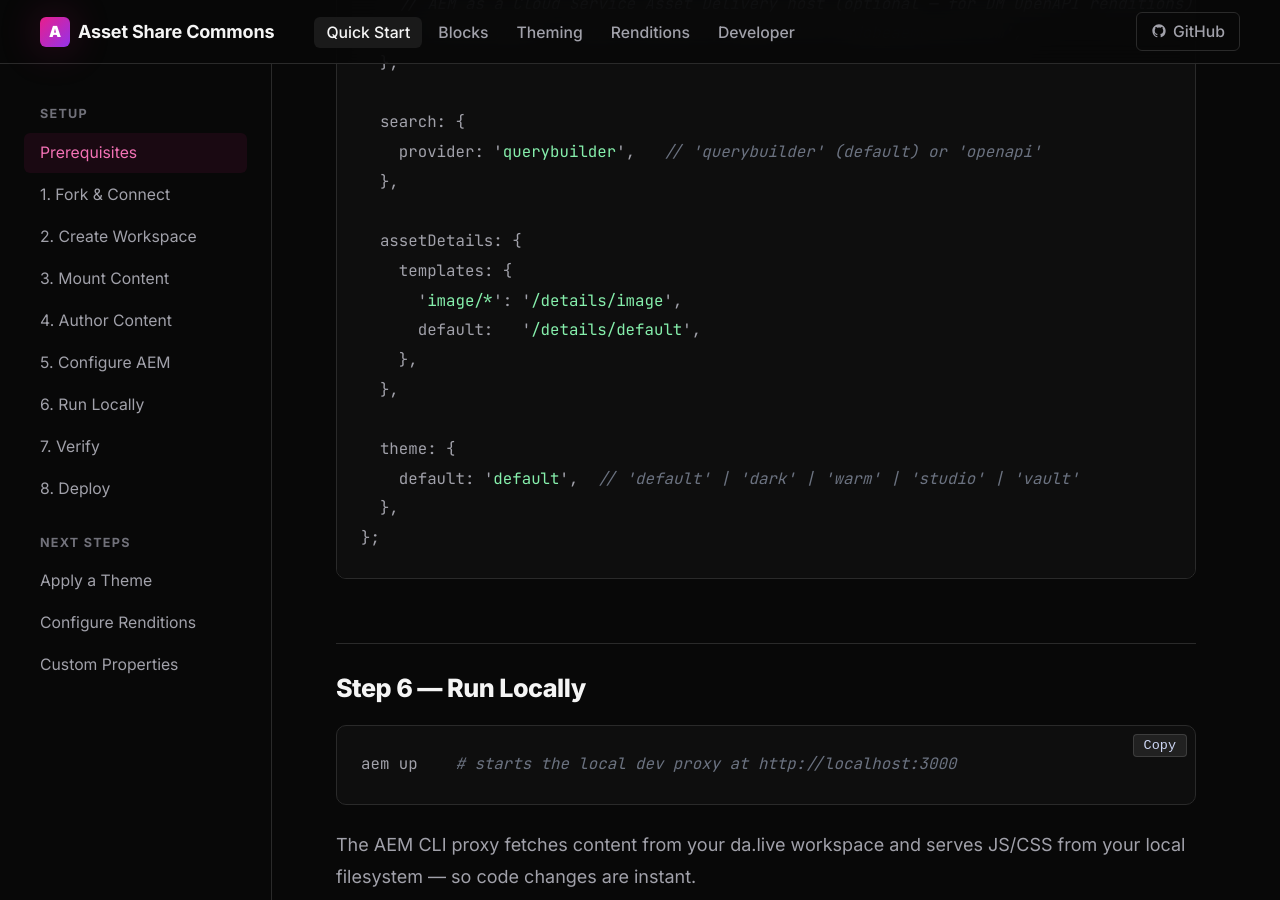
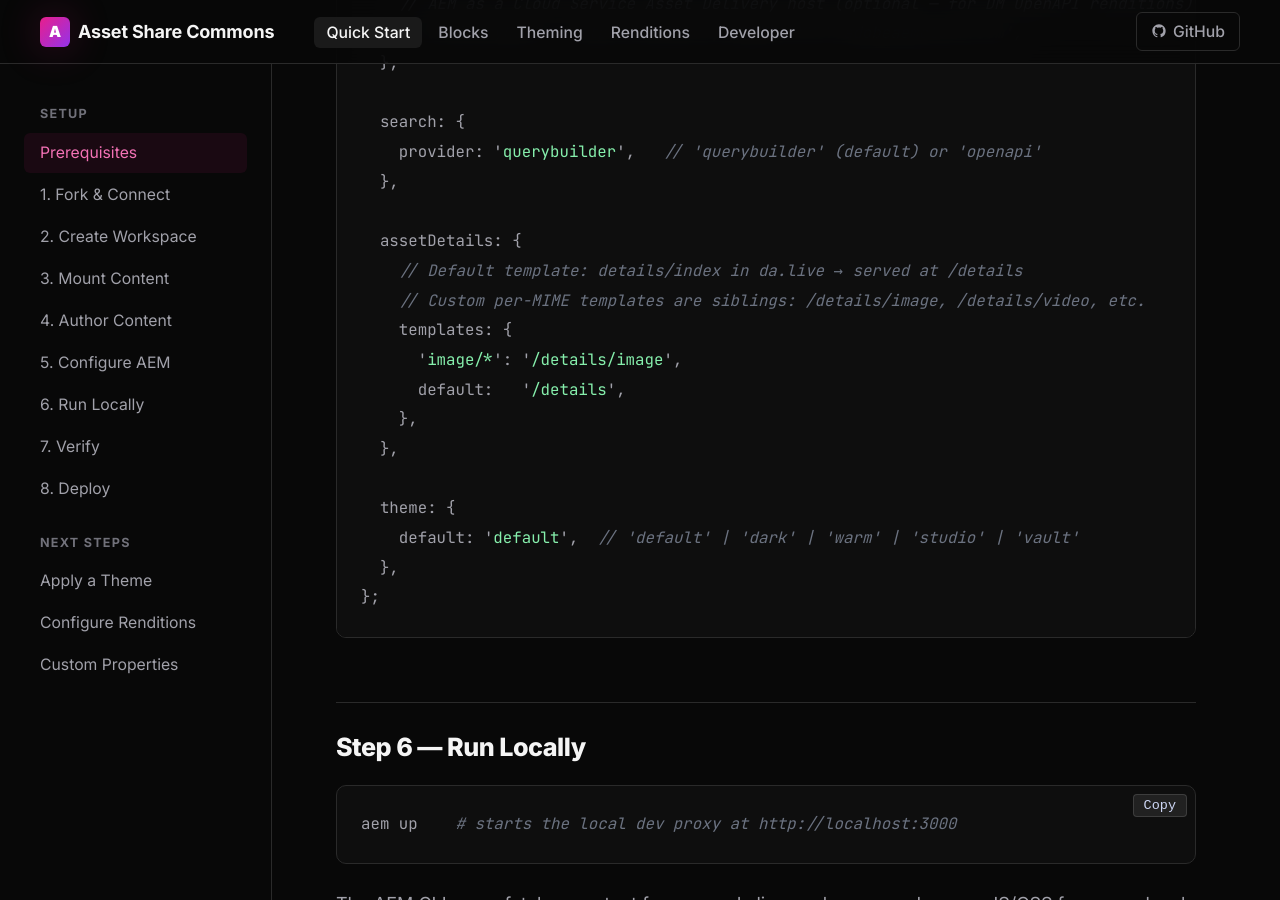
Before and after one commit to davidjgonzalez/asset-share-commons-eds, a Jekyll site: the page built from quickstart.md, in a window 1280 px wide and 900 px high, scrolled down 3534 px. Built offline with Jekyll 4.4.1, drawn with Linux system fonts in a browser that asks for light colours; some of the changed text lies outside the part shown.

Commit message:
docs: update page naming convention — index instead of default
Default templates now live at /details/index (served as /details).
Custom MIME-type templates remain siblings: /details/image, /details/video, etc.

Co-Authored-By: Claude Sonnet 4.6 <noreply@anthropic.com>

```diff
--- a/quickstart.md
+++ b/quickstart.md
@@ -94,7 +94,7 @@ The **[starter kit](https://github.com/davidjgonzalez/asset-share-commons-eds/tr
 | File | Purpose | URL path |
 |------|---------|----------|
 | `index.html` | Search page (main entry) | `/` |
-| `details/default.html` | Default asset details template | `/details/default` |
+| `details/index.html` | Default asset details template | `/details` |
 | `details/image.html` | Image-specific details template | `/details/image` |
 | `sheet.html` | Download sheet | `/sheet` |
 | `collections.html` | Collections index page | `/collections` |
@@ -122,9 +122,11 @@ export default {
   },
 
   assetDetails: {
+    // Default template: details/index in da.live → served at /details
+    // Custom per-MIME templates are siblings: /details/image, /details/video, etc.
     templates: {
       'image/*': '/details/image',
-      default:   '/details/default',
+      default:   '/details',
     },
   },
 
```
Also changed, not shown: blocks.md (+1 -1 lines).
